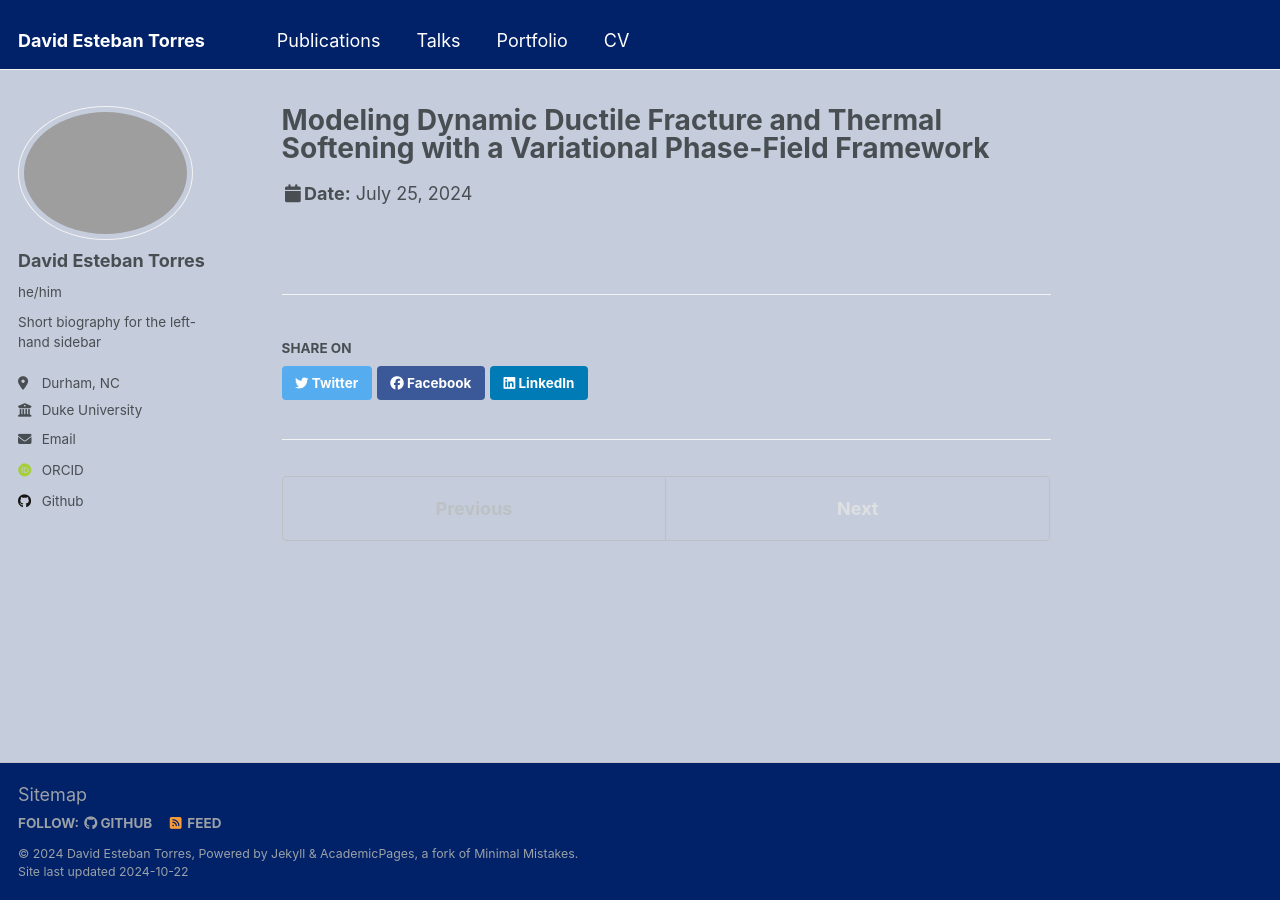
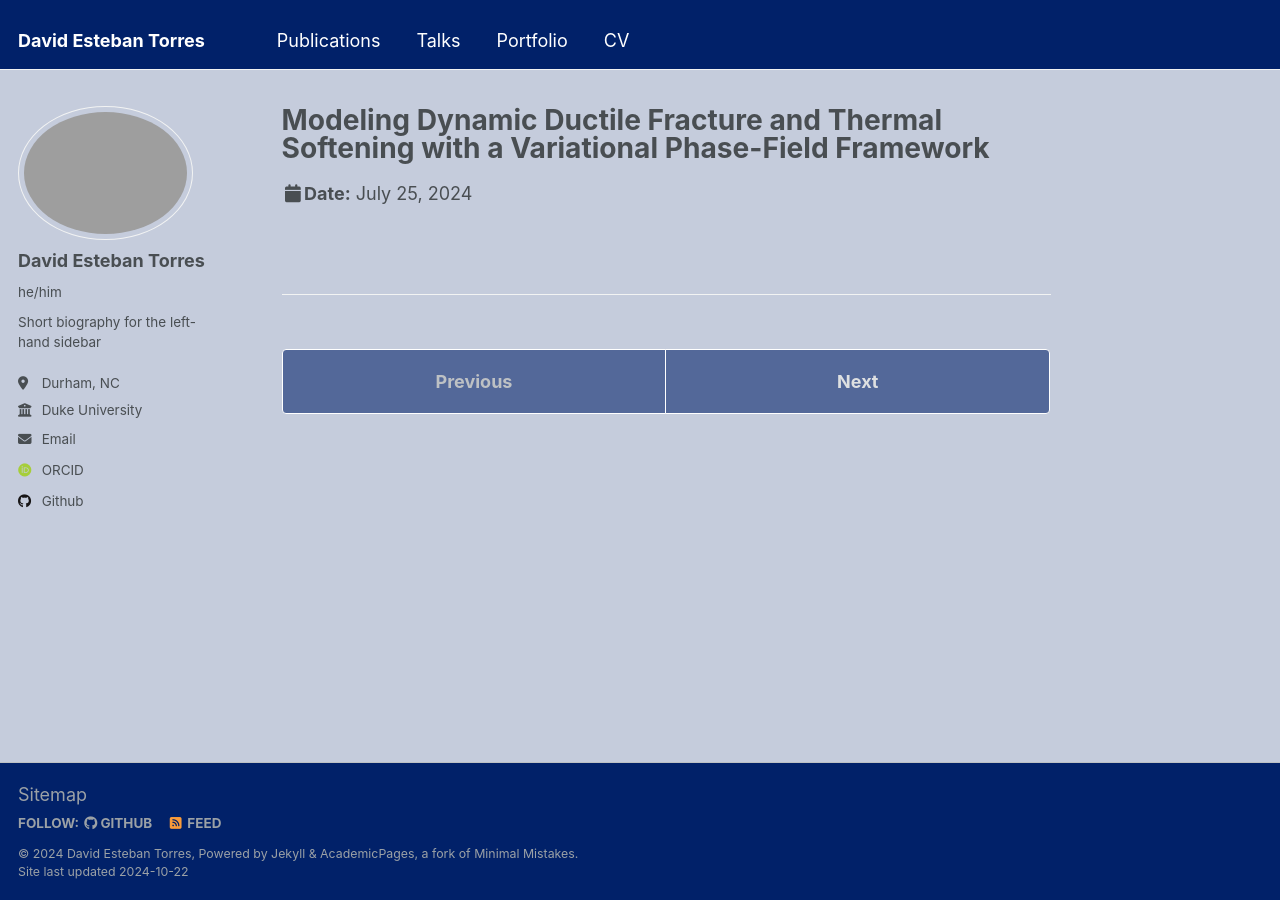
Before and after one commit to TheGreatCid/TheGreatCid.github.io, a Jekyll site: the page built from _talks/2024-07-25-WCCM2024.md, in a window 1280 px wide. Built offline with Jekyll 4.4.1, drawn with Linux system fonts in a browser that asks for light colours; some web fonts are replaced.

Commit message:
more theme updates

```diff
--- a/_includes/social-share.html
+++ b/_includes/social-share.html
@@ -1,7 +1,7 @@
 {% include base_path %}
 
 <section class="page__share">
-  {% if site.data.ui-text[site.locale].share_on_label %}
+  <!-- {% if site.data.ui-text[site.locale].share_on_label %}
     <h4 class="page__share-title">{{ site.data.ui-text[site.locale].share_on_label | default: "Share on" }}</h4>
   {% endif %}
 
@@ -9,5 +9,5 @@
 
   <a href="https://www.facebook.com/sharer/sharer.php?u={{ base_path }}{{ page.url }}" class="btn btn--facebook" title="{{ site.data.ui-text[site.locale].share_on_label | default: 'Share on' }} Facebook"><i class="fab fa-facebook" aria-hidden="true"></i><span> Facebook</span></a>
 
-  <a href="https://www.linkedin.com/shareArticle?mini=true&url={{ base_path }}{{ page.url }}" class="btn btn--linkedin" title="{{ site.data.ui-text[site.locale].share_on_label | default: 'Share on' }} LinkedIn"><i class="fab fa-linkedin" aria-hidden="true"></i><span> LinkedIn</span></a>
+  <a href="https://www.linkedin.com/shareArticle?mini=true&url={{ base_path }}{{ page.url }}" class="btn btn--linkedin" title="{{ site.data.ui-text[site.locale].share_on_label | default: 'Share on' }} LinkedIn"><i class="fab fa-linkedin" aria-hidden="true"></i><span> LinkedIn</span></a> -->
 </section>
--- a/_sass/_navigation.scss
+++ b/_sass/_navigation.scss
@@ -132,8 +132,9 @@
     text-align: center;
     text-decoration: none;
     color: mix(#fff, $gray, 50%);
-    border: 1px solid $light-gray;
+    border: 1px solid $button-border;
     border-radius: $border-radius;
+    background-color: $button-background;
 
     &:hover {
       color: $link-color-hover;
@@ -160,7 +161,7 @@
 
 .page__content + .pagination,
 .page__meta + .pagination,
-.page__share + .pagination,
+// .page__share + .pagination,
 .page__comments + .pagination {
   margin-top: 2em;
   padding-top: 2em;
--- a/_sass/_variables.scss
+++ b/_sass/_variables.scss
@@ -68,7 +68,8 @@ $code-background-color-dark : $light-gray;
 $text-color                 : $dark-gray;
 $border-color               : $lighter-gray;
 $duke-blue                  : #012169;
-
+$button-border              :#fff;
+$button-background          :#01206994;
 
 $primary-color              : #7a8288;
 $success-color              : #62c462;
```
Also changed, not shown: _talks/2022-08-01-WCCM-APCOM.md (+1 -1 lines).
